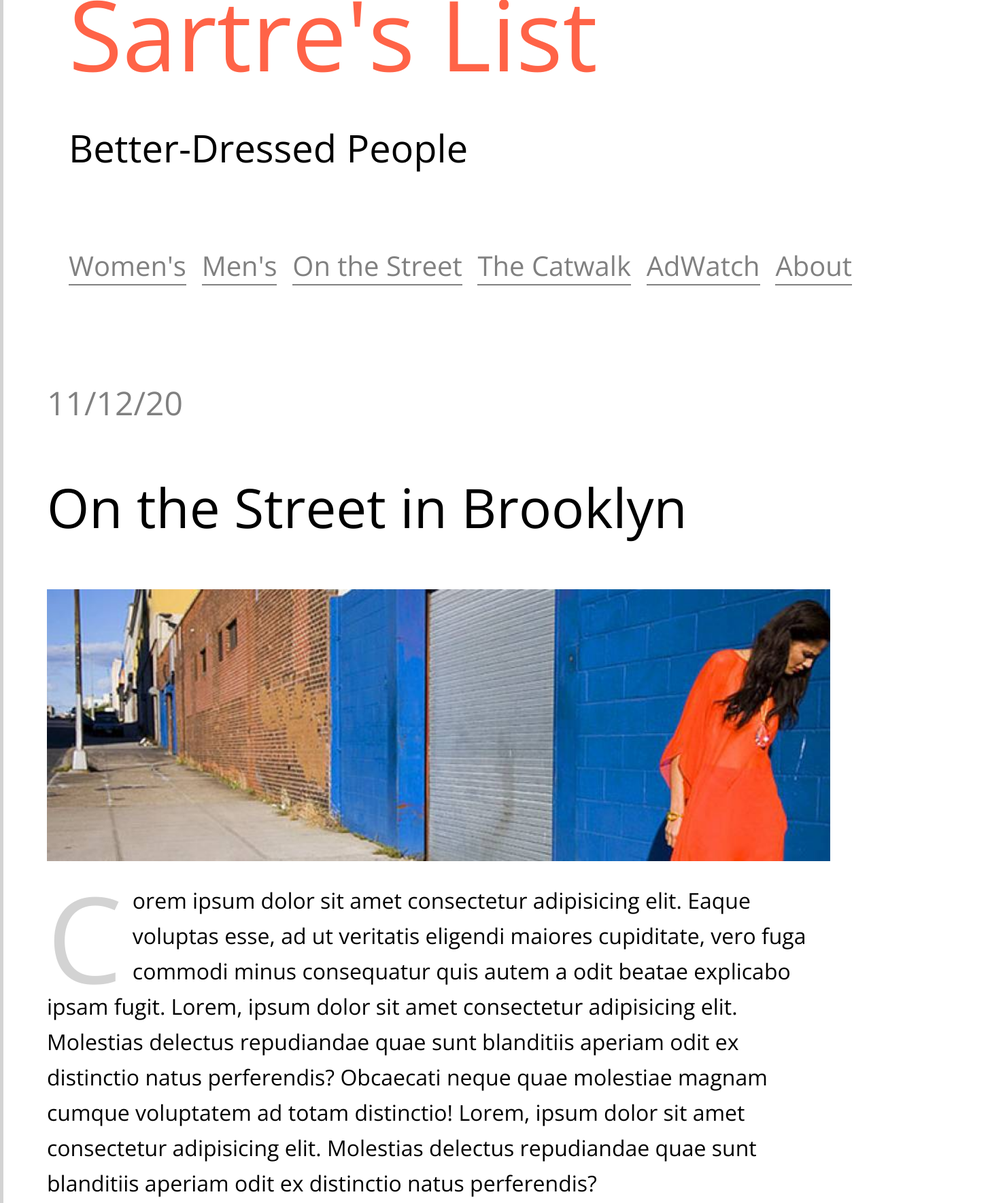
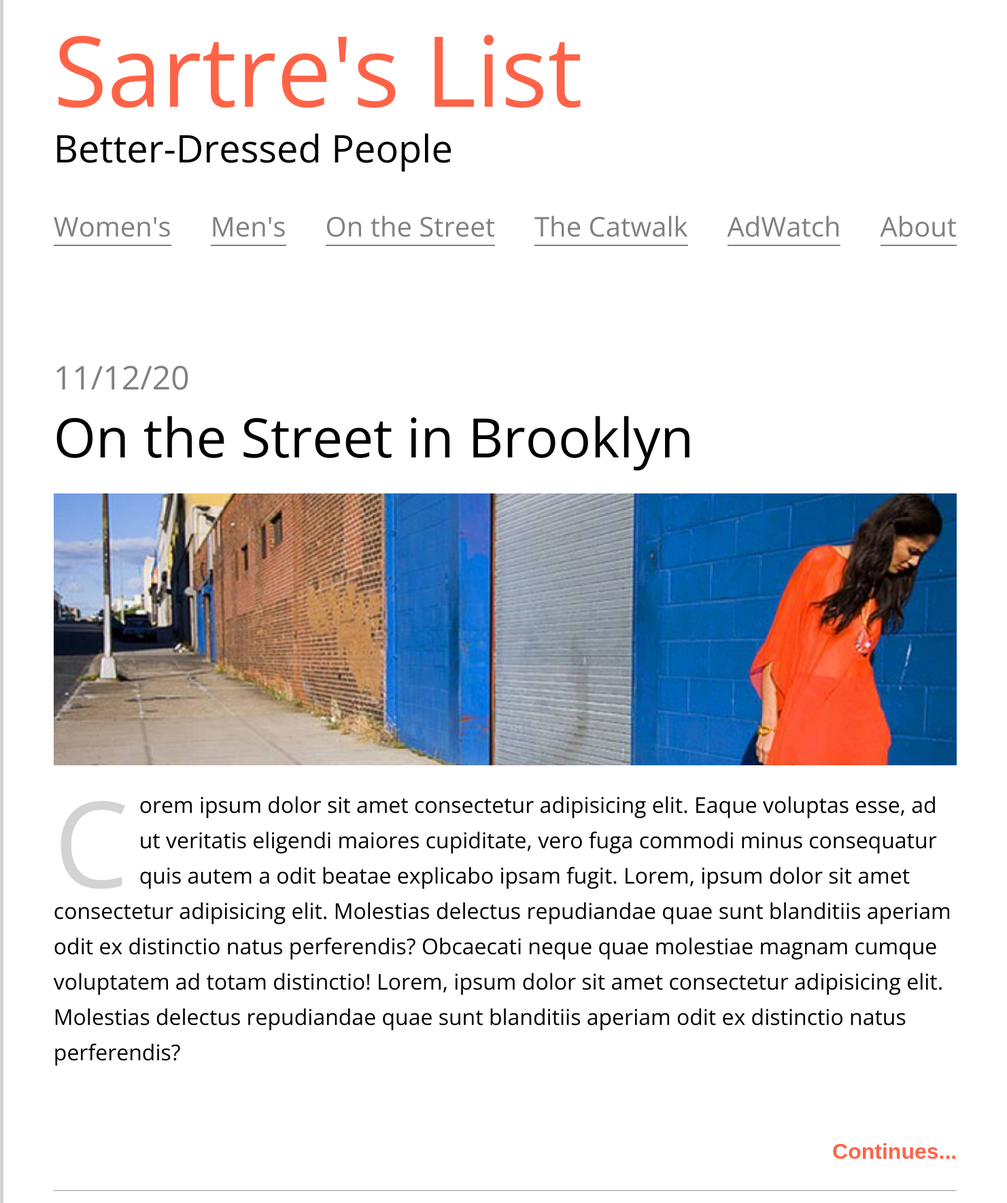
Before and after one commit to found-james/fashion-blog-mock, a plain HTML site: page index.html in a window 1280 px wide. Shown: the part 97-1867 px from the top of the page at 68% size, 1481 px wide, since content can reach past the window. Drawn offline with nearby package versions, Linux system fonts and the light colour scheme.

Commit message:
styles at max size

```diff
--- a/styles.css
+++ b/styles.css
@@ -1,27 +1,47 @@
 @import url('https://fonts.googleapis.com/css2?family=Open+Sans:wght@300&display=swap');
 
-:root {
-    --test-border: 1px solid black;
-}
 
 html {
     border-left: 5px solid lightgray;
-    width: 100%;
+    width: 1476px;
+    height: 3375px;
 }
 
 body{
     margin: auto;
     width: 90%;
+    min-width: 1000px;
     min-height: 100vh;
     font-family: 'Open Sans', sans-serif;
+    box-sizing: border-box;
 }
 
 header {
     display: flex;
     flex-direction: column;
-    padding: 1rem 2rem;
     width: 100%;
     font-family: inherit;
+    box-sizing: border-box;
+}
+
+header h1, header h4, header nav, main, footer {
+    position: relative;
+    top: 100px;
+}
+
+header h4 {
+    position: relative;
+    top: 80px;
+}
+
+header nav {
+    position: relative;
+    top: 130px;
+}
+
+main, footer {
+    position: realtive;
+    top: 190px;
 }
 
 header a, footer a {
@@ -40,7 +60,7 @@ header li, footer li {
 }
 
 header > h1 {
-    padding: 2rem 0px 0px 0px;
+
     margin: 0;
     font-size: 9rem;
     font-weight: 100;
@@ -50,18 +70,27 @@ header > h1 {
 
 header > h4 {
     margin: 0;
-    padding: 2rem 0;
+
     font-size: 3.5rem;
     font-weight: 100;
     display: inline-block;
 }
 
+main > article {
+    position: relative;
+    top: 100px;
+}
 
+main > article:nth-of-type(2) {
+    position: relative;
+    top: 300px;
+}
 main >
 article >
 section:nth-of-type(1) >
 h3
 {
+    margin: 0px;
     font-size: 3rem;
     color: gray;
     font-weight: 100;
@@ -75,7 +104,18 @@ h2
 {
     font-size: 5rem;
     font-weight: 100;
-    font-family: inherit
+    font-family: inherit;
+    margin: 0px;
+    block-size: fit-content;
+
+}
+
+main >
+article >
+section:nth-of-type(2)
+{
+    position: relative;
+    top: 30px;
 }
 
 main >
@@ -91,6 +131,13 @@ p::first-letter
     color: lightgray;
 }
 
+main >
+article >
+section:nth-of-type(3)
+{
+    position: relative;
+    top: 30px;
+}
 main >
 article >
 section:nth-of-type(3) >
@@ -120,6 +167,17 @@ section:nth-of-type(4)  {
 
 main >
 article >
+section:nth-of-type(4), hr{
+    position: relative;
+    top: 100px;
+}
+
+hr{
+    position: relative;
+    top: 130px;
+}
+main >
+article >
 section:nth-of-type(4) >
 p
 {
@@ -129,7 +187,7 @@ p
     font-weight: 700;
     width: fit-content;
     color: tomato;
-    padding: 0 0 50px 0;
+    padding: 0;
 }
 
 main >
@@ -143,13 +201,16 @@ section:nth-of-type(2)  {
     background-size: cover;
 }
 
+footer {
+    top: 760px;
+}
 footer a:link {
     color: tomato;
 
 }
 
 footer li {
-    border: none;
+    border-bottom: 2px solid tomato;
     color: tomato;
     font-size: 2rem;
 
@@ -164,7 +225,9 @@ ul {
     display: flex;
     justify-content: space-between;
     list-style-type: none;
+    gap: 20px;
     padding: 0px;
-    padding: 60px 0 60px 0;
+    margin: 0px;
+
 
 }
```
